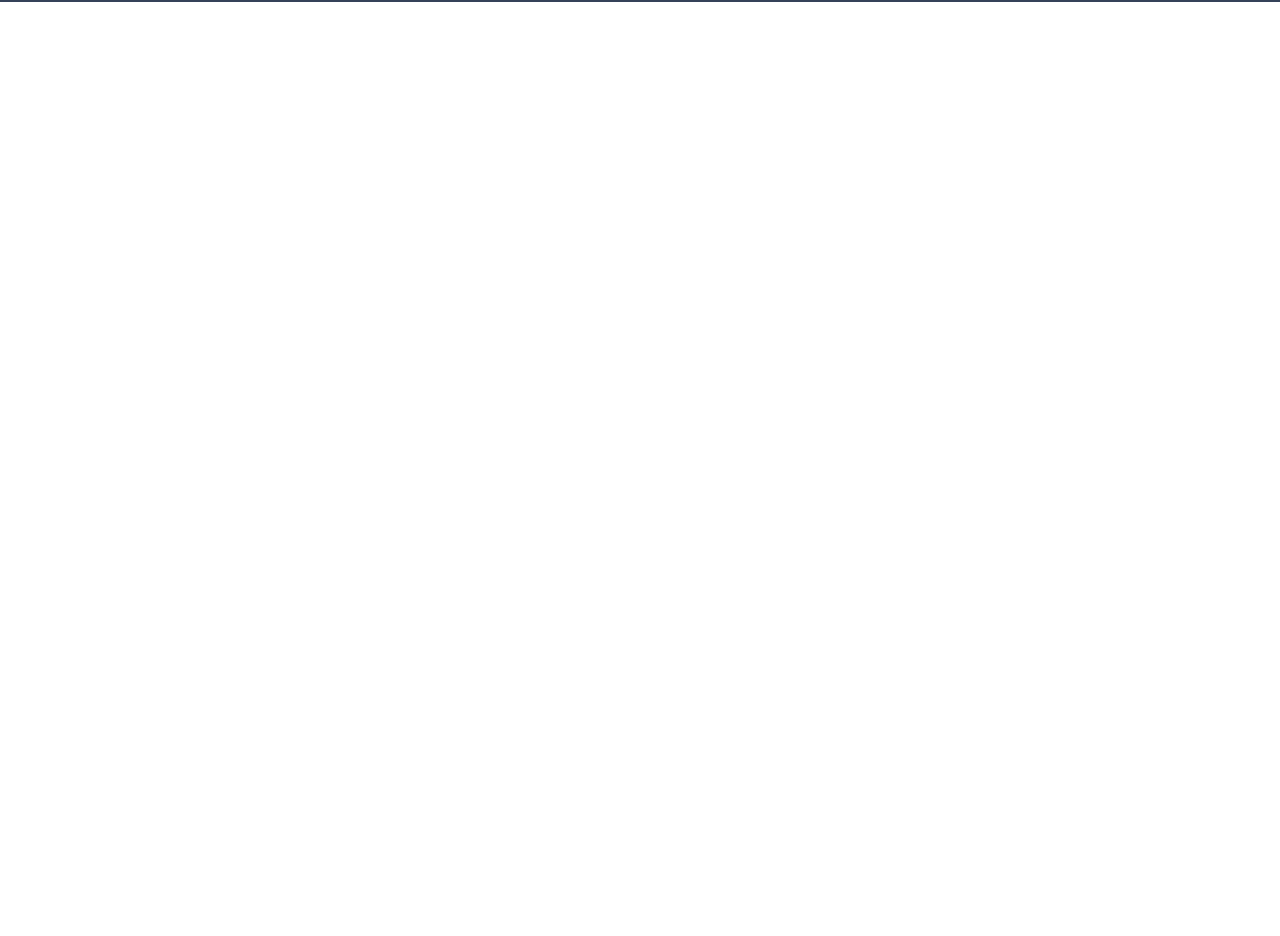
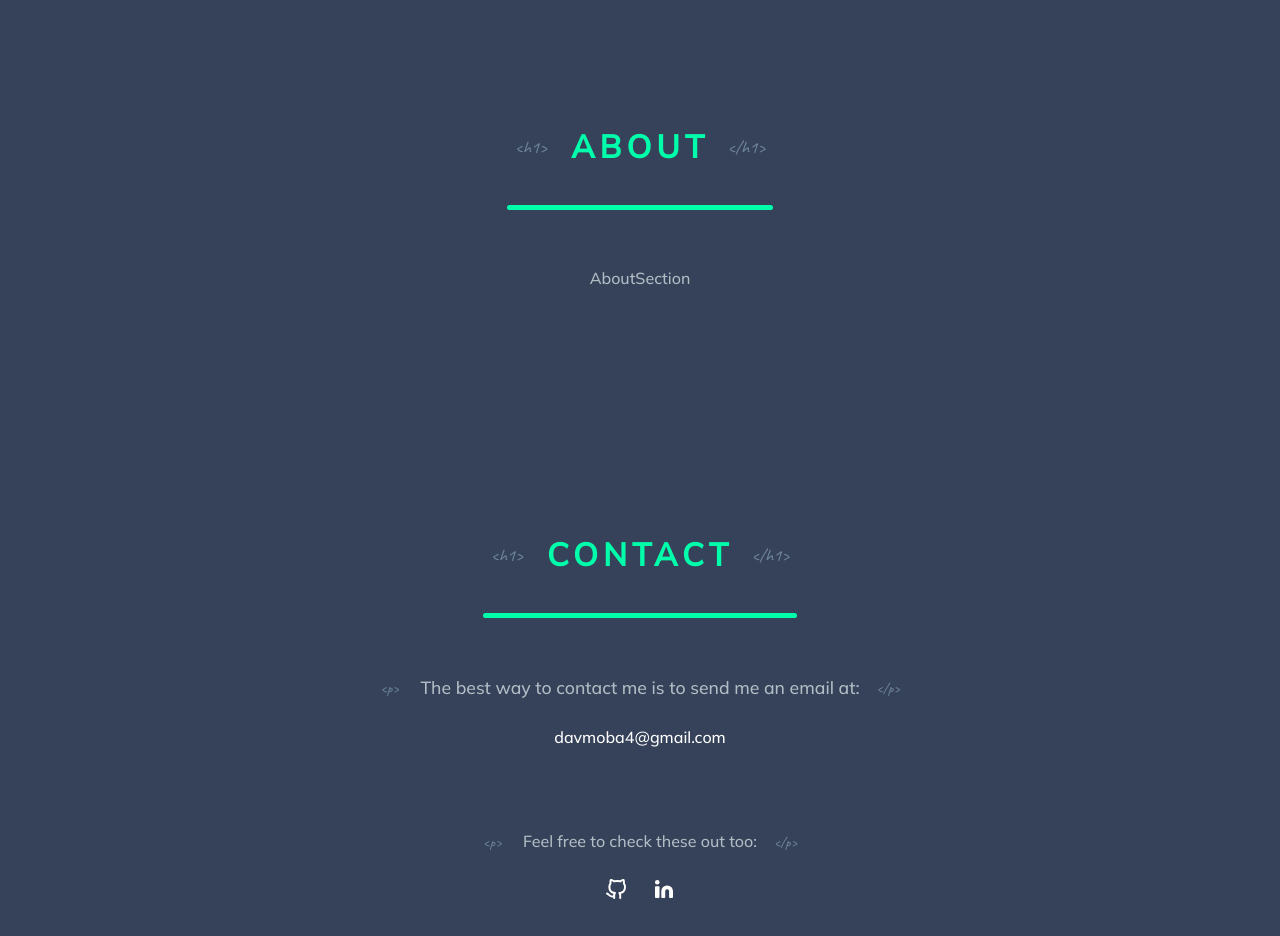
Before and after one commit to davmoba4/portfolio, a Next.js app: page / in a window 1280 px wide. Shown: the part 1600-2536 px from the top of the page. Before the commit the page ends 1602 px from the top, so only its background shows below. Built offline with nearby package versions, Linux system fonts and the light colour scheme.

Commit message:
feat: completed the contact section

```diff
--- /dev/null
+++ b/components/AboutSection/AboutSection.module.scss
@@ -0,0 +1,11 @@
+.container {
+  max-width: fit-content;
+  margin: 3.5rem auto 10rem;
+}
+
+/* Tablet styles */
+@media only screen and (min-width: 48rem) {
+  .container {
+    margin: 3.5rem auto 15rem;
+  }
+}
--- /dev/null
+++ b/components/AboutSection/AboutSection.tsx
@@ -0,0 +1,9 @@
+import styles from "./AboutSection.module.scss";
+
+import React, { FunctionComponent } from "react";
+
+const AboutSection: FunctionComponent = () => {
+  return <div className={styles.container}>AboutSection</div>;
+};
+
+export default AboutSection;
--- /dev/null
+++ b/components/ContactSection/ContactSection.module.scss
@@ -0,0 +1,84 @@
+.container {
+  max-width: fit-content;
+  margin: 3.5rem auto 0;
+  padding-bottom: 15rem;
+
+  > p {
+    position: relative;
+    margin: 0 1rem 0;
+    padding: 0 2.5rem 0;
+    text-align: center;
+
+    &::before,
+    &::after {
+      color: var(--color-gray-medium);
+      font-family: var(--font-cursive);
+      font-size: 0.9rem;
+      font-weight: 500;
+      position: absolute;
+      top: 0.2rem;
+    }
+    &::before {
+      content: "<p>";
+      left: 0;
+    }
+    &::after {
+      content: "</p>";
+      right: 0;
+    }
+  }
+
+  .lowerParagraph {
+    font-size: 0.9rem;
+    width: fit-content;
+    margin: 5rem auto 0;
+  }
+
+  .email {
+    margin: 1.5rem auto 2.5rem;
+    display: block;
+    width: fit-content;
+    color: white;
+    text-decoration: none;
+
+    &:hover,
+    &:focus {
+      color: var(--color-teal-light);
+    }
+  }
+
+  .linksWrapper {
+    width: fit-content;
+    margin: 1.5rem auto 0;
+    display: flex;
+    align-items: center;
+    gap: 1.5rem;
+
+    a:hover .link,
+    a:focus .link {
+      filter: invert(74%) sepia(84%) saturate(1169%) hue-rotate(97deg)
+        brightness(103%) contrast(102%);
+      transform: translateY(-0.3rem);
+    }
+  }
+
+  .link {
+    width: 1.5rem;
+    filter: invert(100%) sepia(100%) saturate(0%) hue-rotate(271deg)
+      brightness(112%) contrast(101%);
+    transition: transform ease-in-out 250ms;
+  }
+}
+
+/* Tablet styles */
+@media only screen and (min-width: 48rem) {
+  .container {
+    > p {
+      font-size: 1.1rem;
+    }
+
+    .lowerParagraph {
+      font-size: 1rem;
+    }
+  }
+}
--- /dev/null
+++ b/components/ContactSection/ContactSection.tsx
@@ -0,0 +1,38 @@
+import styles from "./ContactSection.module.scss";
+
+import React, { FunctionComponent } from "react";
+import Link from "next/link";
+
+const ContactSection: FunctionComponent = () => {
+  return (
+    <div className={styles.container}>
+      <p>The best way to contact me is to send me an email at:</p>
+      <Link href="mailto:davmoba4@gmail.com">
+        <a className={styles.email}>davmoba4@gmail.com</a>
+      </Link>
+      <p className={styles.lowerParagraph}>Feel free to check these out too:</p>
+      <div className={styles.linksWrapper}>
+        <Link href="https://github.com/davmoba4">
+          <a>
+            <img
+              src="/images/github-outline.svg"
+              alt=""
+              className={styles.link}
+            />
+          </a>
+        </Link>
+        <Link href="https://www.linkedin.com/in/davmoba4/">
+          <a>
+            <img
+              src="/images/linkedin-outline.svg"
+              alt=""
+              className={styles.link}
+            />
+          </a>
+        </Link>
+      </div>
+    </div>
+  );
+};
+
+export default ContactSection;
--- a/components/IntroSkillOrbit/IntroSkillOrbit.module.scss
+++ b/components/IntroSkillOrbit/IntroSkillOrbit.module.scss
@@ -217,24 +217,6 @@
   }
 }
 
-/* High-res laptop styles */
-@media only screen and (min-width: 96rem) {
-  .containerDesktop {
-    .orbit {
-      transform: translateX(-1.5rem);
-    }
-  }
-}
-
-/* High-res laptop (larger) styles */
-@media only screen and (min-width: 101.875rem) {
-  .containerDesktop {
-    .orbit {
-      transform: translateX(0);
-    }
-  }
-}
-
 @keyframes orbit {
   100% {
     transform: rotate(1turn);
--- a/components/ProjectItem/ProjectItem.module.scss
+++ b/components/ProjectItem/ProjectItem.module.scss
@@ -5,19 +5,23 @@
   position: relative;
   cursor: pointer;
 
-  &:hover > p {
+  &:hover > p,
+  &:focus > p {
     opacity: 0;
   }
 
-  &:hover .imageWrapper > img {
+  &:hover .imageWrapper > img,
+  &:focus .imageWrapper > img {
     filter: brightness(150%);
     transform: scale(1);
   }
 
-  &:hover .imageWrapper::before {
+  &:hover .imageWrapper::before,
+  &:focus .imageWrapper::before {
     transform: scale(0, 1);
   }
-  &:hover .imageWrapper::after {
+  &:hover .imageWrapper::after,
+  &:focus .imageWrapper::after {
     transform: scale(1, 0);
   }
 
--- a/components/ProjectsDisplay/ProjectsDisplay.module.scss
+++ b/components/ProjectsDisplay/ProjectsDisplay.module.scss
@@ -1,6 +1,6 @@
 .container {
   max-width: fit-content;
-  margin: 3.5rem auto 0;
+  margin: 3.5rem auto 10rem;
 
   > p {
     position: relative;
@@ -15,7 +15,7 @@
       font-size: 0.9rem;
       font-weight: 500;
       position: absolute;
-      top: 0;
+      top: 0.2rem;
     }
     &::before {
       content: "<p>";
@@ -39,6 +39,8 @@
 /* Tablet styles */
 @media only screen and (min-width: 48rem) {
   .container {
+    margin: 3.5rem auto 15rem;
+
     > p {
       font-size: 1.1rem;
     }
--- a/pages/index.tsx
+++ b/pages/index.tsx
@@ -6,6 +6,8 @@ import Header from "../components/Header/Header";
 import IntroText from "../components/IntroText/IntroText";
 import IntroSkillOrbit from "../components/IntroSkillOrbit/IntroSkillOrbit";
 import ProjectsDisplay from "../components/ProjectsDisplay/ProjectsDisplay";
+import AboutSection from "../components/AboutSection/AboutSection";
+import ContactSection from "../components/ContactSection/ContactSection";
 
 const Home: NextPage = () => {
   return (
@@ -24,17 +26,21 @@ const Home: NextPage = () => {
           <IntroText />
           <IntroSkillOrbit />
         </div>
+
         <div className={styles.categoryTitleWrapper}>
-          <h1 id="projects">
-            Projects
-          </h1>
+          <h1 id="projects">Projects</h1>
         </div>
-        <ProjectsDisplay/>
-        <div>test</div>
-        <div>test</div>
-        <div>test</div>
-        <div>test</div>
-        <div>test</div>
+        <ProjectsDisplay />
+
+        <div className={styles.categoryTitleWrapper}>
+          <h1 id="about">About</h1>
+        </div>
+        <AboutSection />
+
+        <div className={styles.categoryTitleWrapper}>
+          <h1 id="contact">Contact</h1>
+        </div>
+        <ContactSection />
       </main>
     </div>
   );
--- a/styles/Home.module.scss
+++ b/styles/Home.module.scss
@@ -79,6 +79,7 @@
       .intro {
         flex-direction: row;
         justify-content: center;
+        gap: 0rem;
       }
     }
   }
--- a/styles/globals.scss
+++ b/styles/globals.scss
@@ -56,6 +56,7 @@ button {
 html,
 body {
   font-family: var(--font-main);
+  background-color: var(--color-blue-dark);
 }
 
 body {
```
Also changed, not shown: public/images/github-outline.svg (added), public/images/linkedin-outline.svg (added).
